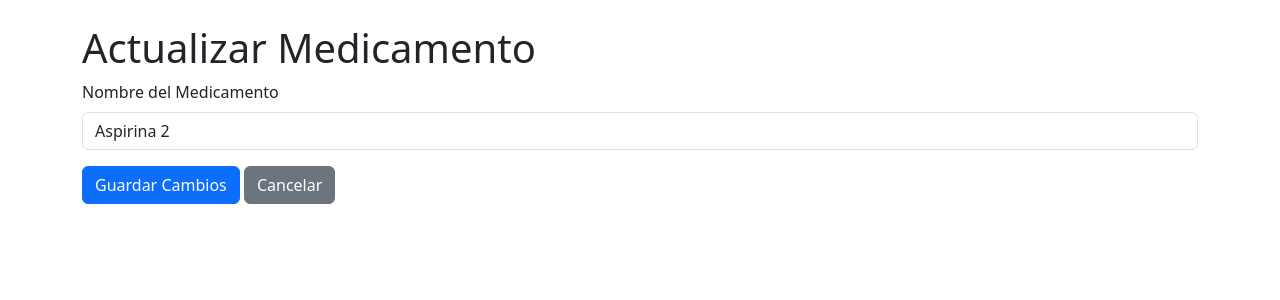
After one commit to je-lopezu1/hogarAbuelos, a Django app: page /medications/update/2/ in a window 1280 px wide. The commit adds this page. Shown: the top 300 px of the page. Run offline with Django 5.2, Linux system fonts and the light colour scheme; data comes from the database, SQL or seed files in the repository; both versions use the stored data as it was after the commit; some libraries are stand-ins or nearby versions.

Commit message:
CRUD de medicamentos listo con svistas funcionales.

```diff
--- a/app/app/settings.py
+++ b/app/app/settings.py
@@ -38,6 +38,7 @@ INSTALLED_APPS = [
     'django.contrib.sessions',
     'django.contrib.messages',
     'django.contrib.staticfiles',
+    'widget_tweaks',
     'residents',
     'medications',
 ]
--- a/app/medications/logic/medication_logic.py
+++ b/app/medications/logic/medication_logic.py
@@ -8,3 +8,8 @@ def create_medication(medication_data):
 
 def delete_medication(medication_id):
     Medication.objects.get(id=medication_id).delete()
+
+def update_medication(medication_id, medication_data):
+    medication = Medication.objects.get(id=medication_id)
+    medication.name = medication_data['name']
+    medication.save()
--- /dev/null
+++ b/app/medications/templates/update_medication.html
@@ -0,0 +1,23 @@
+<!DOCTYPE html>
+<html>
+<head>
+    <title>Actualizar Medicamento</title>
+    <link rel="stylesheet" href="https://cdn.jsdelivr.net/npm/bootstrap@5.3.0/dist/css/bootstrap.min.css">
+</head>
+<body class="container mt-4">
+    <h1>Actualizar Medicamento</h1>
+
+    {% load widget_tweaks %}
+
+    <form method="POST">
+        {% csrf_token %}
+        <div class="mb-3">
+            <label for="id_name" class="form-label">Nombre del Medicamento</label>
+            {{ form.name|add_class:"form-control" }}
+        </div>
+
+        <button type="submit" class="btn btn-primary">Guardar Cambios</button>
+        <a href="{% url 'medications:medications_view' %}" class="btn btn-secondary">Cancelar</a>
+    </form>
+</body>
+</html>
--- a/app/medications/urls.py
+++ b/app/medications/urls.py
@@ -8,4 +8,5 @@ urlpatterns = [
     path('', views.medications_view, name='medications_view'),
     path('create/', views.create_medication_view, name='create_medication_view'),
     path('delete/<int:pk>/', views.delete_medication_view, name='delete_medication_view'),
+    path('update/<int:pk>/', views.update_medication_view, name='update_medication_view'),
 ]
--- a/app/medications/views.py
+++ b/app/medications/views.py
@@ -24,9 +24,21 @@ def create_medication_view(request):
 
     return render(request, 'create_medication.html', {'form': form})
 
-def delete_medication_view(request, id):
+def delete_medication_view(request, pk):
     if request.method == 'POST':
         medication = get_object_or_404(Medication, pk=pk)
         medication.delete()
         return redirect('medications:medications_view')
     return HttpResponse(status=405)
+
+def update_medication_view(request, pk):
+    medication = get_object_or_404(Medication, pk=pk)
+    if request.method == 'POST':
+        form = MedicationForm(request.POST, instance=medication)
+        if form.is_valid():
+            form.save()
+            return redirect('medications:medications_view')
+    else:
+        form = MedicationForm(instance=medication)
+
+    return render(request, 'update_medication.html', {'form': form})
```
Also changed, not shown: app/medications/templates/list_medications.html (+7 -0 lines), app/db.sqlite3.
